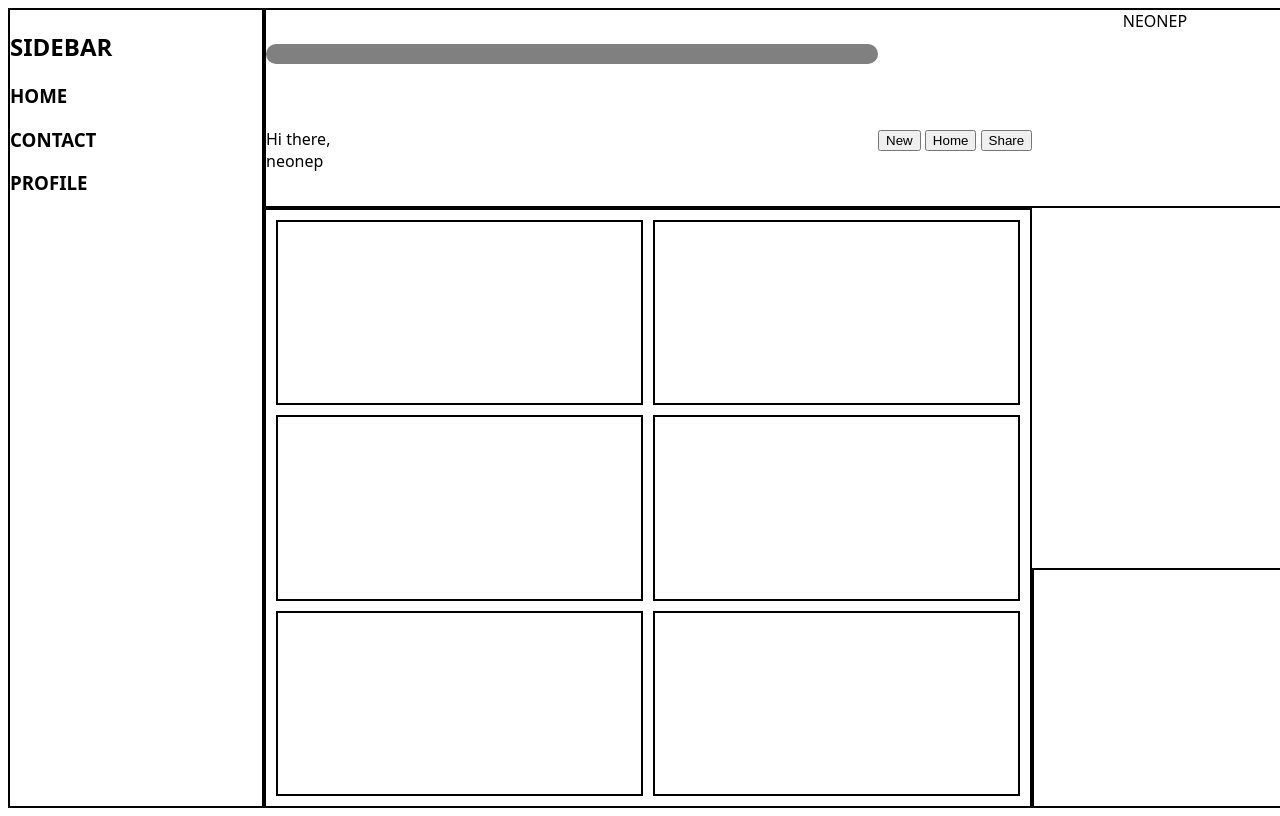
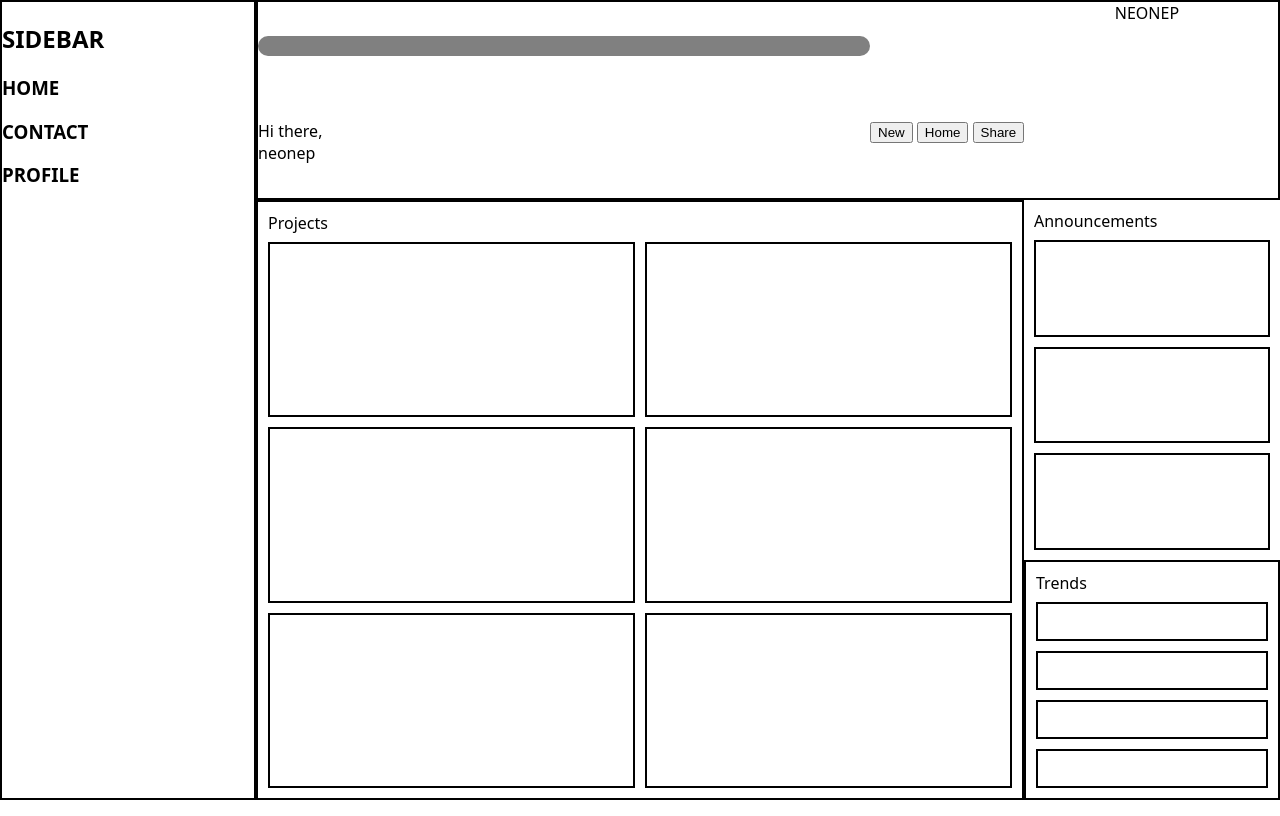
Before and after one commit to Neeeap/AdminDash, a plain HTML site: page index.html in a window 1280 px wide. Drawn offline with Linux system fonts and the light colour scheme.

Commit message:
finished most of layout

```diff
--- a/index.html
+++ b/index.html
@@ -29,6 +29,7 @@
         </div>
         <div id="contain">
             <div id="projects">
+                <div id="sumtext">Projects</div>
                 <div id="pro"></div>
                 <div id="pro"></div>
                 <div id="pro"></div>
@@ -36,8 +37,19 @@
                 <div id="pro"></div>
                 <div id="pro"></div>
             </div>
-            <div id="announcments"></div>
-            <div id="trend"></div>
+            <div id="announcments">
+                <div id="sumtext">Announcements</div>
+                <div id="pro"></div>
+                <div id="pro"></div>
+                <div id="pro"></div>
+            </div>
+            <div id="trend">
+                <div id="sumtext">Trends</div>
+                <div id="pro"></div>
+                <div id="pro"></div>
+                <div id="pro"></div>
+                <div id="pro"></div>
+            </div>
         </div>
     </div>
 </body>
--- a/style.css
+++ b/style.css
@@ -1,7 +1,7 @@
 body {
   font-family: system-ui, "Segoe UI", Roboto, Helvetica, Arial, sans-serif, "Apple Color Emoji", "Segoe UI Emoji", "Segoe UI Symbol";
 }
-p{
+p,body{
     margin:0;
 }
 #contain{
@@ -11,13 +11,19 @@ p{
     "pro ann"
     "pro tre" ;
 }
-#projects{
-    grid-area: pro;
-}
 #announcments{
+    display:grid;
+    grid-template-rows: 20px repeat(3,1fr);
+    gap: 10px;
+    padding: 10px;
     grid-area: ann;
 }
 #trend{
+    display:grid;
+    grid-template-rows: 20px repeat(4,1fr);
+    gap: 10px;
+    padding: 10px;
+    grid-area: ann;
     grid-area: tre;
 }
 #main{
@@ -30,9 +36,11 @@ p{
     height:100vh;
 }
 #projects{
+    grid-area: pro;
     display: grid;
     gap:10px;
     grid-template-columns: repeat(auto-fit, minmax(300px,1fr));
+    grid-template-rows: 20px;
     padding: 10px;
 }
 #head{
@@ -63,3 +71,9 @@ border:black 2px solid;
 #name{
     margin-left: 60%;
 }
+#sumtext{
+    grid-column-start: 1;
+    grid-column-end: -1;
+    text-align: left;
+    height: fit-content;
+}
```
